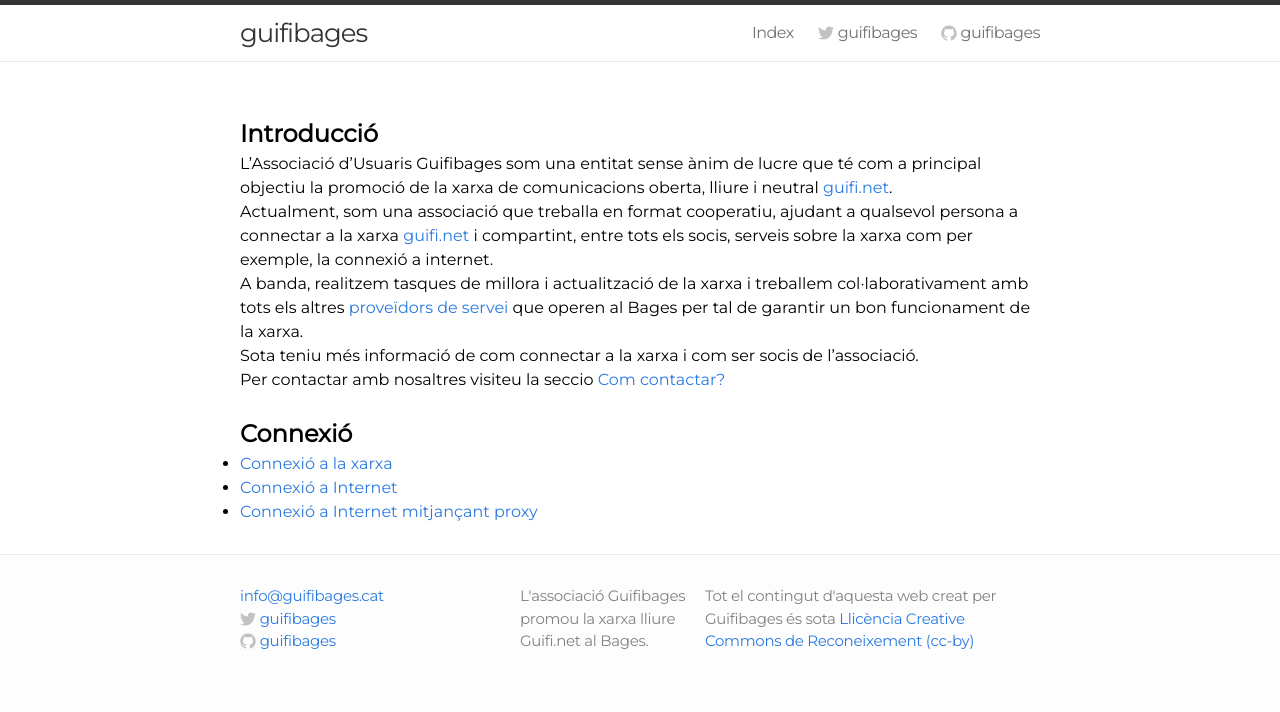
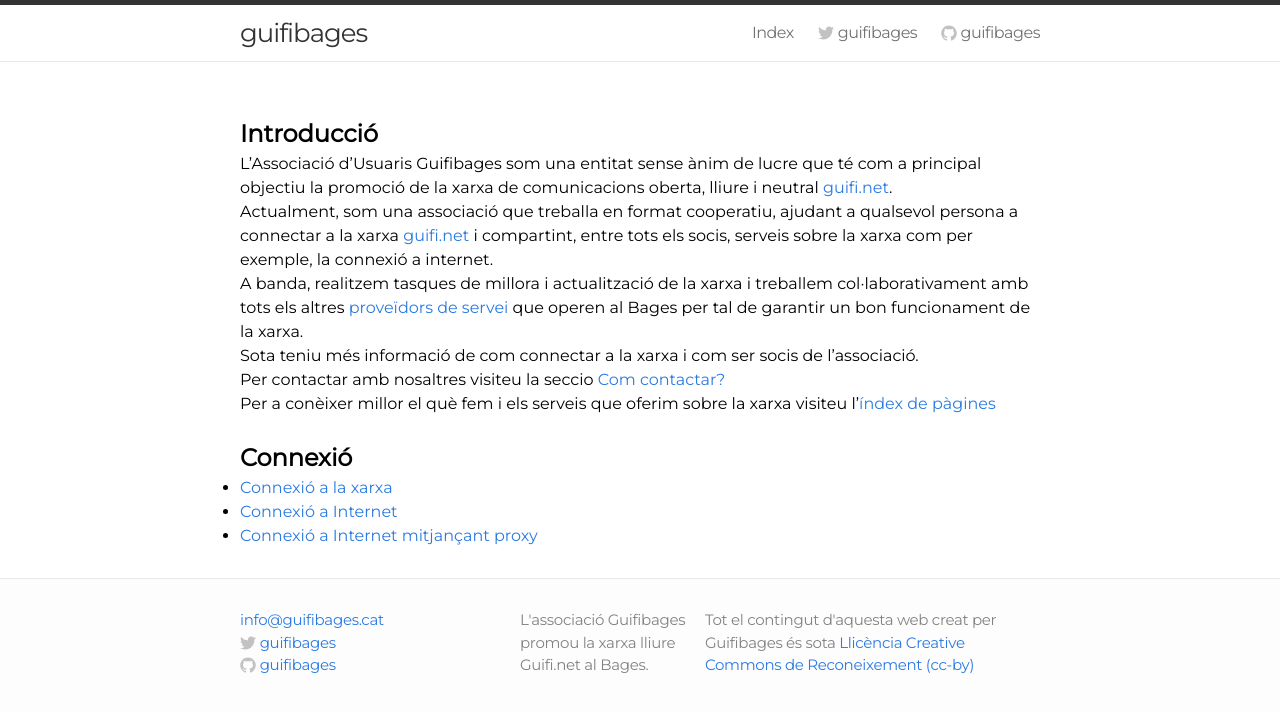
Before and after one commit to guifibages/guifibages.github.io, a Jekyll site: the page built from index.md, in a window 1280 px wide. Shown: the top 712 px of the page. Built offline with Jekyll 4.4.1, drawn with Linux system fonts in a browser that asks for light colours.

Commit message:
Update index.md

```diff
--- a/index.md
+++ b/index.md
@@ -12,6 +12,7 @@
 
 Per contactar amb nosaltres visiteu la seccio [Com contactar?](/doc/contacte/)
 
+Per a conèixer millor el què fem i els serveis que oferim sobre la xarxa visiteu l'[índex de pàgines](/siteindex/)
 
 ## Connexió
 
```
